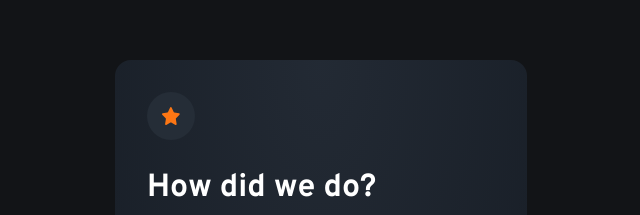
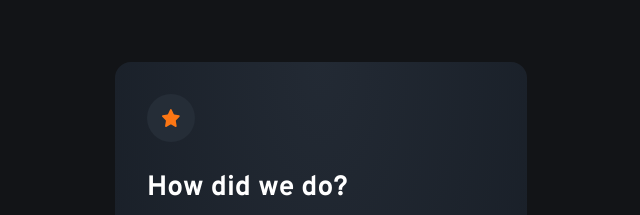
Before and after one commit to adamdotjs/fem-interactive-rating-component, a plain HTML site: page index.html in a window 1280 px wide. Shown: the part 127-342 px from the top of the page, without its empty margins (319-959 px from the left). Drawn offline with Linux system fonts and the light colour scheme.

Commit message:
fix h1 size

```diff
--- a/src/style.css
+++ b/src/style.css
@@ -35,7 +35,7 @@
   :root {
     /* Typography */
     --font-size-body: 15px;
-    --font-size-heading: 32px;
+    --font-size-heading: 28px;
 
     /* Spacing */
     --space-500: 32px;
```
